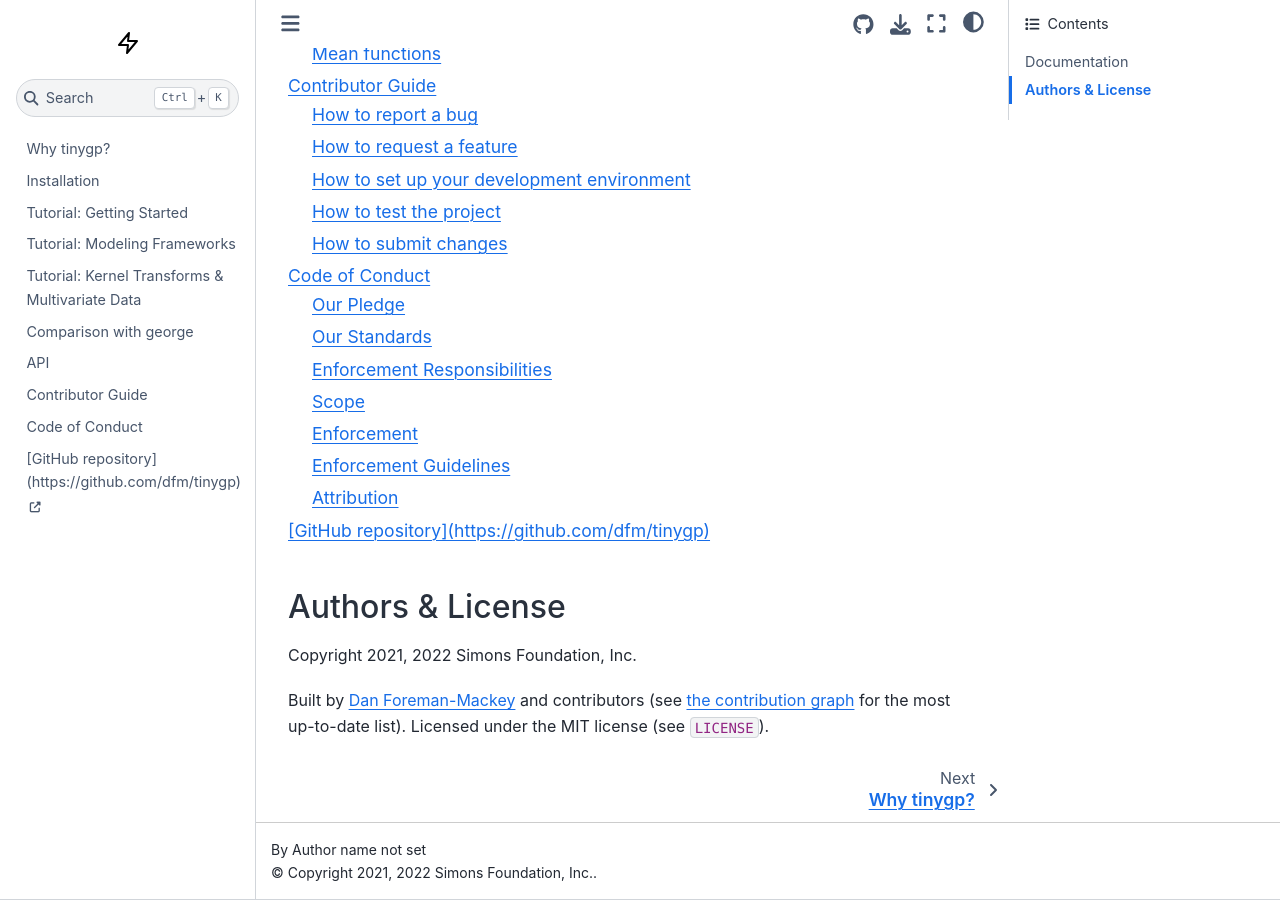
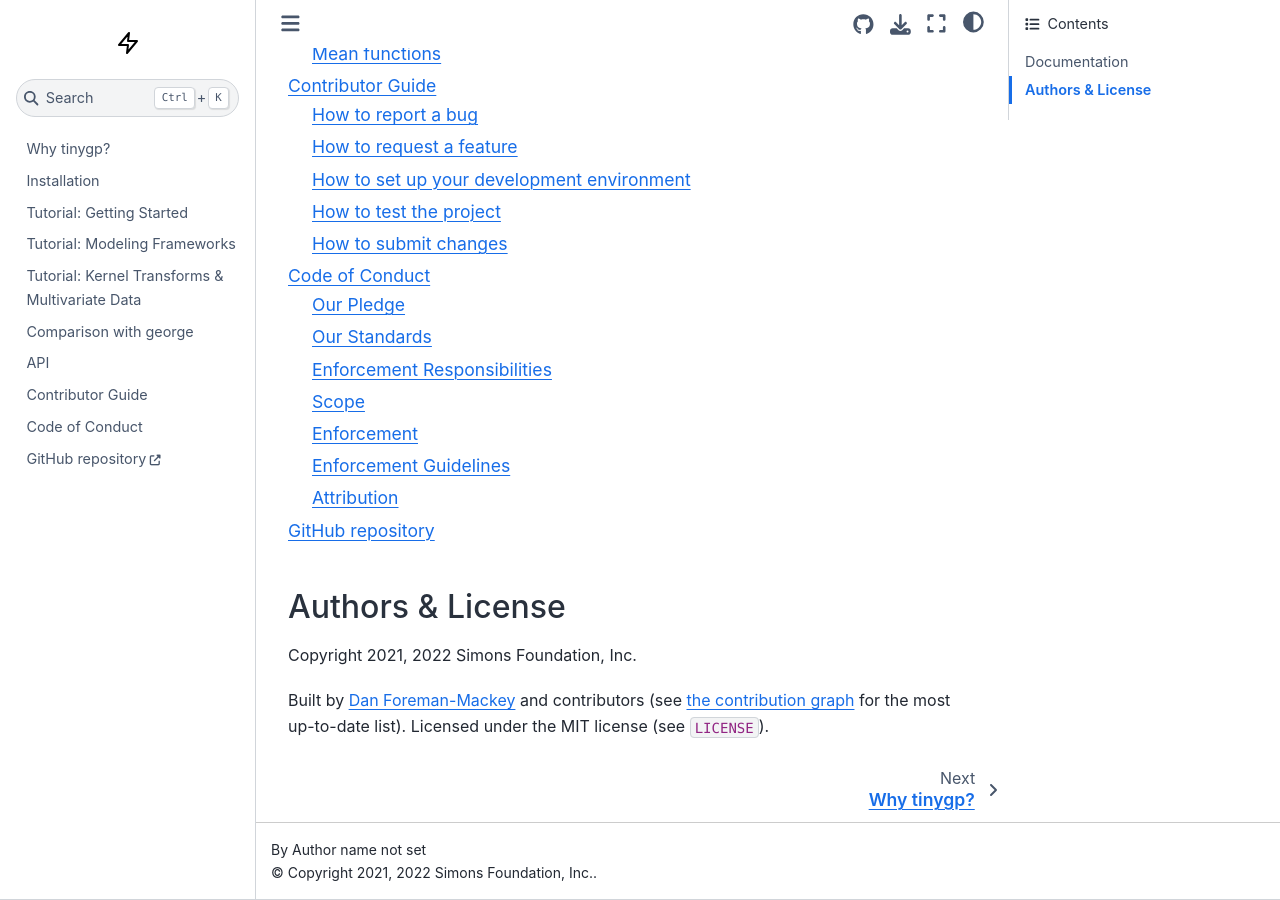
Before and after one commit to dfm/tinygp, a Sphinx documentation site: the page built from docs/index.md, in a window 1280 px wide and 900 px high, scrolled down 1219 px. Built offline with Sphinx 7.4.7 and the Sphinx Book theme 1.1.4, drawn with Linux system fonts in a browser that asks for light colours; pages that are not in the unit, such as notebooks, are missing from menus; the version number could not be read and is left out.

Commit message:
external link?

````diff
--- a/docs/index.md
+++ b/docs/index.md
@@ -38,7 +38,7 @@ tutorials/george
 api
 contributing
 code-of-conduct
-[GitHub repository](https://github.com/dfm/tinygp)
+GitHub repository <https://github.com/dfm/tinygp>
 ```
 
 ## Authors & License
````
